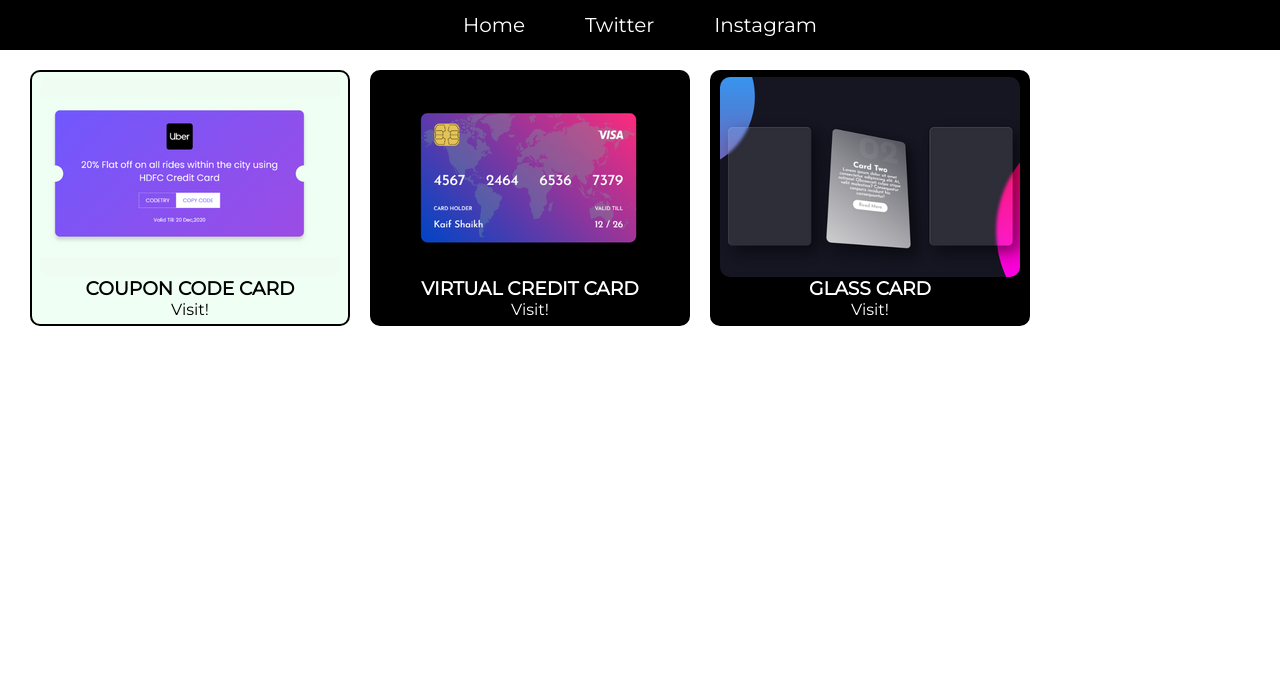
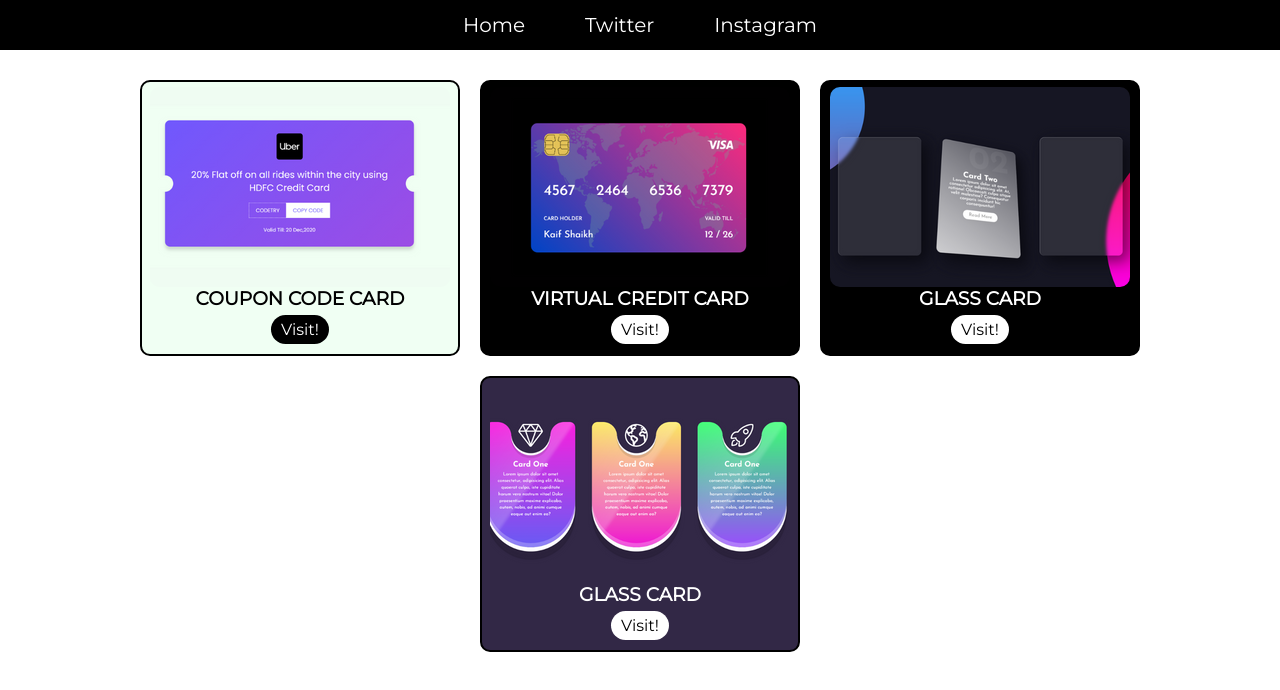
Before and after one commit to KaifTaufiq/New-Learned-Projects, a plain HTML site: page index.html in a window 1280 px wide. Drawn offline with Linux system fonts and the light colour scheme.

Commit message:
Added Weird CArd Design

```diff
--- a/index.html
+++ b/index.html
@@ -21,17 +21,22 @@
 <div id="one" class="card">
     <img src="img/card1.png" alt="">
     <h3>COUPON CODE CARD</h3>
-    <a href="pages/Coupon Code Web Design/coupan_code.html">Visit!</a>
+    <a id="button" href="pages/Coupon Code Web Design/coupan_code.html">Visit!</a>
 </div>
 <div id="two" class="card white-border">
     <img src="img/card2.png" alt="">
     <h3>VIRTUAL CREDIT CARD</h3>
-    <a href="pages/Virtual Credit Card/card.html">Visit!</a>
+    <a id="button" href="pages/Virtual Credit Card/card.html">Visit!</a>
 </div>
 <div id="two" class="card white-border">
     <img src="img/card3.png" alt="">
     <h3>GLASS CARD</h3>
-    <a href="pages/Glass Card/glass_card.html">Visit!</a>
+    <a id="button" href="pages/Glass Card/glass_card.html">Visit!</a>
+</div>
+<div id="four" class="card">
+    <img src="img/card4.png" alt="">
+    <h3>GLASS CARD</h3>
+    <a id="button" href="pages/Weird Card Design/card.html">Visit!</a>
 </div>
     </div>
 </body>
--- a/pages/Responsive Product Cards/style.css
+++ /dev/null
@@ -1,5 +0,0 @@
-@import url('https://fonts.googleapis.com/css2?family=Montserrat&display=swap');
-*{
-    margin: 0;
-    padding: 0;
-}
--- /dev/null
+++ b/pages/Weird Card Design/style.css
@@ -0,0 +1,115 @@
+@import url("https://fonts.googleapis.com/css2?family=Josefin+Sans:wght@400;500;600;700&display=swap");
+* {
+  margin: 0;
+  padding: 0;
+  font-family: "Josefin Sans", sans-serif;
+  box-sizing: border-box;
+}
+body {
+  display: flex;
+  align-items: center;
+  justify-content: center;
+}
+.container {
+  display: flex;
+  align-items: center;
+  justify-content: center;
+  flex-wrap: wrap;
+  min-height: 100vh;
+  width: 100%;
+  background-color: #322846;
+  padding: 40px;
+}
+.card {
+  display: flex;
+  justify-content: center;
+  align-items: flex-start;
+  position: relative;
+  width: 320px;
+  height: 450px;
+  margin: 30px;
+  background-color: #287bff;
+  border-radius: 20px;
+  border-bottom-left-radius: 160px;
+  border-bottom-right-radius: 160px;
+  box-shadow: 0 15px 0 #fff, inset 0 -15px 0 rgba(255, 255, 255, 0.25),
+    0 45px 0 rgba(0, 0, 0, 0.15);
+  overflow: hidden;
+}
+.card::before {
+  content: "";
+  position: absolute;
+  top: -140px;
+  left: -40%;
+  height: 120%;
+  width: 100%;
+  background: linear-gradient(90deg, transparent, rgba(255, 255, 255, 0.2));
+  pointer-events: none;
+  transform: rotate(35deg);
+  filter: blur(5px);
+}
+.card:nth-child(1) {
+  background: linear-gradient(to bottom, #ff2ae0, #645bf6);
+}
+.card:nth-child(2) {
+  background: linear-gradient(to bottom, #ffec61, #f321d7);
+}
+.card:nth-child(3) {
+  background: linear-gradient(to bottom, #24ff72, #9a4eff);
+}
+.icon {
+  position: relative;
+  width: 140px;
+  height: 120px;
+  background: #322846;
+  border-bottom-left-radius: 100px;
+  border-bottom-right-radius: 100px;
+  box-shadow: 0 10px 0 rgba(0, 0, 0, 0.1), inset 0 -8px 0 #fff;
+  z-index: 100;
+  justify-content: center;
+  display: flex;
+}
+.icon::before {
+  content: "";
+  position: absolute;
+  left: -50px;
+  width: 50px;
+  height: 50px;
+  background-color: transparent;
+  border-top-right-radius: 50px;
+  box-shadow: 15px -15px 0 15px #322846;
+}
+.icon::after {
+  content: "";
+  position: absolute;
+  right: -50px;
+  width: 50px;
+  height: 50px;
+  background-color: transparent;
+  border-top-left-radius: 50px;
+  box-shadow: -15px -15px 0 15px #322846;
+}
+.icon ion-icon {
+  color: white;
+  position: relative;
+  font-size: 6em;
+  z-index: 100;
+  --ionicon-stroke-width: 24px;
+}
+.content{
+  position: absolute;
+  width: 100%;
+  padding: 30px;
+  padding-top: 140px;
+  text-align: center;
+}
+.content h2{
+  font-size: 1.7em;
+  color: white;
+  margin-bottom: 10px;
+}
+.content p{
+color: white;
+line-height: 1.5em;
+
+}
--- a/style.css
+++ b/style.css
@@ -37,9 +37,13 @@
   margin-top: 20px;
   padding: 0px 20px;
   display: flex;
+  flex-wrap: wrap;
+  align-items: center;
+  justify-content: center;
 }
 /* --- Card --- */
 .card {
+
   align-items: center;
   display: flex;
   flex-direction: column;
@@ -48,14 +52,21 @@
   width: 320px;
   border-radius: 10px;
   padding: 5px;
-  margin: 0px 10px;
+  margin: 10px 10px;
+}
+#button{
+  padding: 5px 10px;
+  border-radius: 15px;
+  margin: 5px 0px;
+  text-decoration: none;
 }
 #one {
   background-color: #f0fff3;
 }
 #one a{
-  color: black;
+  color: white;
   text-decoration: none;
+  background-color: black;
 }
 .card img {
   border-radius: 10px;
@@ -66,5 +77,16 @@
 }
 #two a{
   text-decoration: none;
+  color: black;
+  background-color: white;
+}
+#four{
+  background-color:#322846;
   color: white;
+  text-decoration: none;
 }
+#four a{
+  text-decoration: none;
+  color: black;
+  background-color: white;
+}
```
Also changed, not shown: pages/Responsive Product Cards/card.html (deleted, +0 -13 lines), pages/Weird Card Design/card.html (added, +60 -0 lines), img/card4.png (added).
